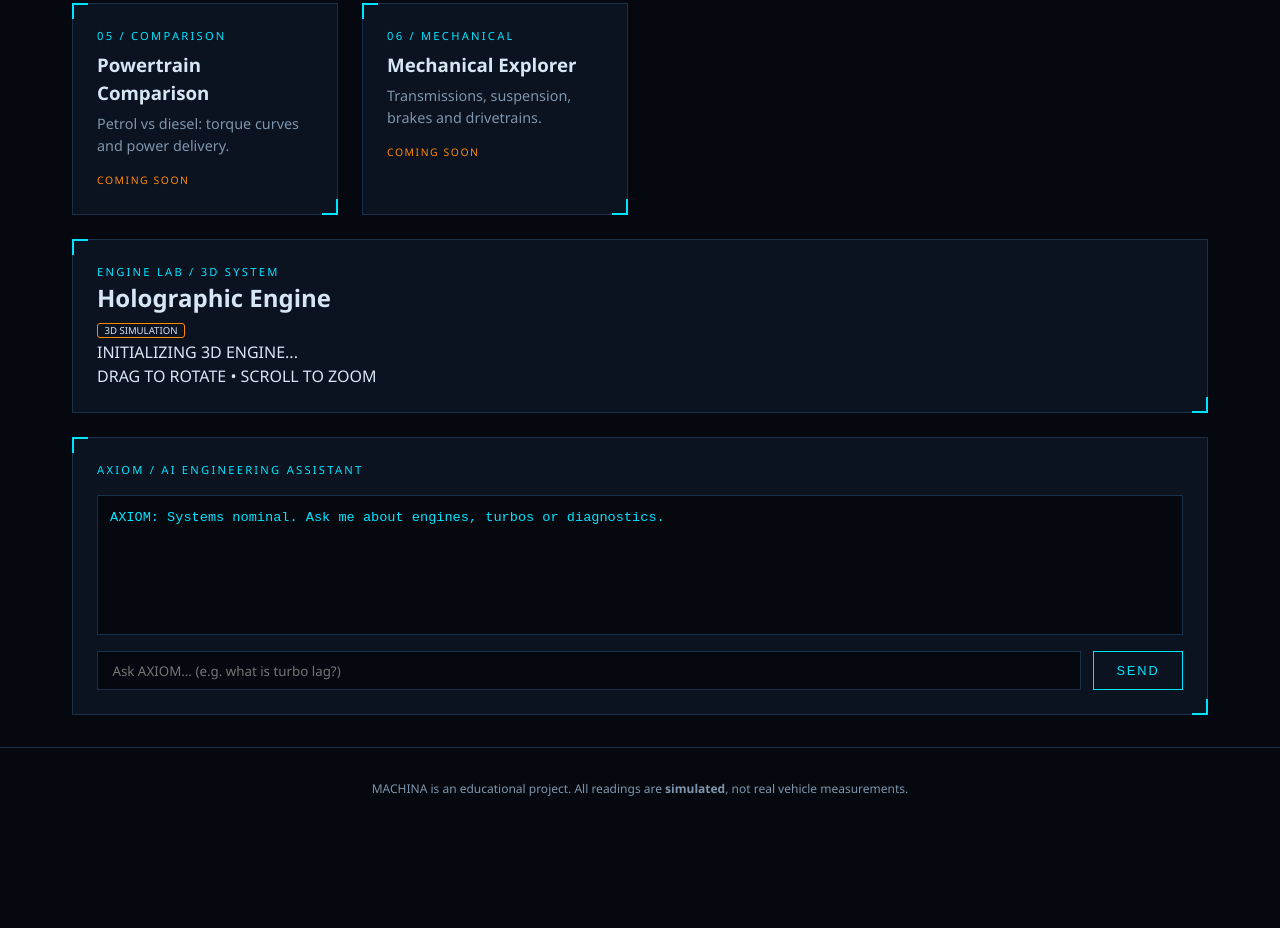
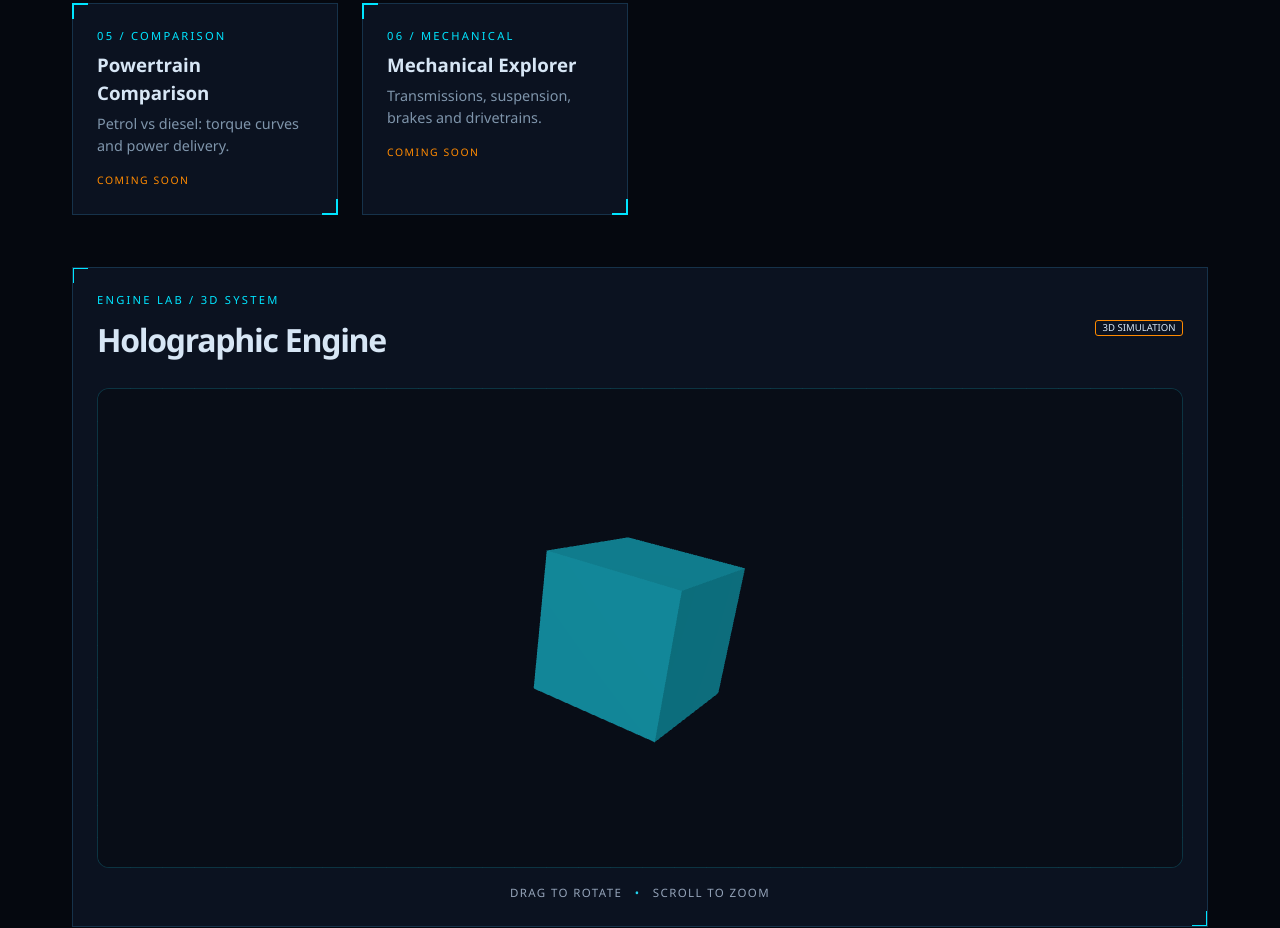
Before and after one commit to njugunamark310-cloud/Machina, a plain HTML site: page index.html in a window 1280 px wide. Shown: the part 880-1808 px from the top of the page. Before the commit the page ends 1710 px from the top, so only its background shows below. Drawn offline with nearby package versions, Linux system fonts and the light colour scheme.

Commit message:
feat:added3d rendering

```diff
--- a/index.html
+++ b/index.html
@@ -5,7 +5,15 @@
     <meta name="viewport" content="width=device-width, initial-scale=1.0">
     <title>MACHINA | Automotive Engineering</title>
     <link rel="stylesheet" href="styles.css">
-    <script src="script.js" defer></script>
+<script type="importmap">
+{
+    "imports": {
+        "three": "https://cdn.jsdelivr.net/npm/three@0.180.0/build/three.module.js",
+        "three/addons/": "https://cdn.jsdelivr.net/npm/three@0.180.0/examples/jsm/"
+    }
+}
+</script>
+<script type="module" src="script.js"></script>
 </head>
 <body>
    <header class="topbar">
--- a/script.js
+++ b/script.js
@@ -0,0 +1,66 @@
+import * as THREE from "three";
+import { OrbitControls } from "three/addons/controls/OrbitControls.js";
+const container = document.querySelector("#engine-canvas");
+
+const scene = new THREE.Scene();
+scene.background = new THREE.Color("#080d17");
+
+const camera = new THREE.PerspectiveCamera(
+    45,
+    container.clientWidth / container.clientHeight,
+    0.1,
+    100
+);
+
+camera.position.set(3, 2, 5);
+camera.lookAt(0, 0, 0);
+
+const renderer = new THREE.WebGLRenderer({ antialias: true });
+renderer.setSize(container.clientWidth, container.clientHeight);
+renderer.setPixelRatio(Math.min(window.devicePixelRatio, 1.5));
+
+container.querySelector(".engine-loading")?.remove();
+container.appendChild(renderer.domElement);
+
+const controls = new OrbitControls(camera, renderer.domElement);
+controls.enableDamping = true;
+controls.dampingFactor = 0.05;
+controls.minDistance = 3;
+controls.maxDistance = 10;
+
+const geometry = new THREE.BoxGeometry(1.5, 1.5, 1.5);
+
+const material = new THREE.MeshStandardMaterial({
+    color: "#22d3ee",
+    metalness: 0.65,
+    roughness: 0.3
+});
+
+const cube = new THREE.Mesh(geometry, material);
+scene.add(cube);
+
+const light = new THREE.DirectionalLight("#ffffff", 3);
+light.position.set(3, 4, 5);
+scene.add(light);
+
+scene.add(new THREE.AmbientLight("#ffffff", 1));
+
+function animate() {
+    requestAnimationFrame(animate);
+
+    cube.rotation.x += 0.005;
+    cube.rotation.y += 0.01;
+
+    renderer.render(scene, camera);
+}
+
+animate();
+
+window.addEventListener("resize", () => {
+    const width = container.clientWidth;
+    const height = container.clientHeight;
+
+    camera.aspect = width / height;
+    camera.updateProjectionMatrix();
+    renderer.setSize(width, height);
+});
--- a/styles.css
+++ b/styles.css
@@ -217,3 +217,88 @@
 @media (prefers-reduced-motion: reduce) {
   * { animation: none !important; transition: none !important; }
 }
+
+.engine-viewer {
+    margin: 28px 0;
+    padding: 24px;
+    overflow: hidden;
+}
+
+.engine-viewer-header {
+    display: flex;
+    align-items: center;
+    justify-content: space-between;
+    gap: 16px;
+    flex-wrap: wrap;
+}
+
+.engine-viewer-header h2 {
+    margin: 8px 0 0;
+    font-size: clamp(1.4rem, 3vw, 2rem);
+    letter-spacing: -0.04em;
+}
+
+.engine-canvas {
+    position: relative;
+    width: 100%;
+    height: 480px;
+    margin-top: 24px;
+    overflow: hidden;
+    border: 1px solid rgba(34, 211, 238, 0.2);
+    border-radius: 12px;
+    background:
+        radial-gradient(ellipse at center, rgba(8, 47, 73, 0.48), transparent 65%),
+        linear-gradient(rgba(34, 211, 238, 0.035) 1px, transparent 1px),
+        linear-gradient(90deg, rgba(34, 211, 238, 0.035) 1px, transparent 1px),
+        #080d17;
+    background-size: auto, 32px 32px, 32px 32px, auto;
+}
+
+.engine-loading {
+    position: absolute;
+    top: 50%;
+    left: 50%;
+    transform: translate(-50%, -50%);
+    color: #67e8f9;
+    font-size: 0.8rem;
+    letter-spacing: 0.16em;
+    text-align: center;
+    white-space: nowrap;
+}
+
+.engine-instructions {
+    margin: 16px 0 0;
+    color: #94a3b8;
+    font-size: 0.72rem;
+    letter-spacing: 0.12em;
+    text-align: center;
+}
+
+.engine-instructions span {
+    padding: 0 8px;
+    color: #22d3ee;
+}
+
+@media (max-width: 600px) {
+    .engine-viewer {
+        padding: 16px;
+    }
+
+    .engine-canvas {
+        height: 340px;
+    }
+
+    .engine-viewer-header {
+        align-items: flex-start;
+    }
+}
+.engine-canvas canvas {
+    display: block;
+    width: 100%;
+    height: 100%;
+    cursor: grab;
+}
+
+.engine-canvas canvas:active {
+    cursor: grabbing;
+}
```
